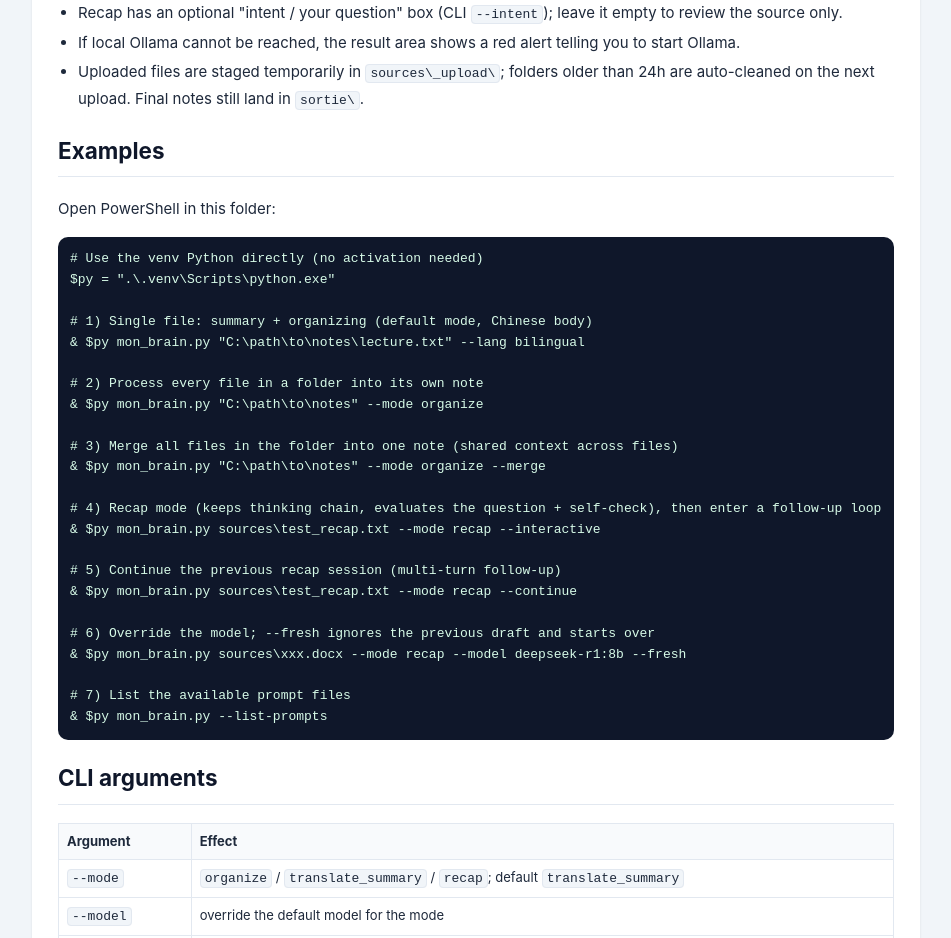
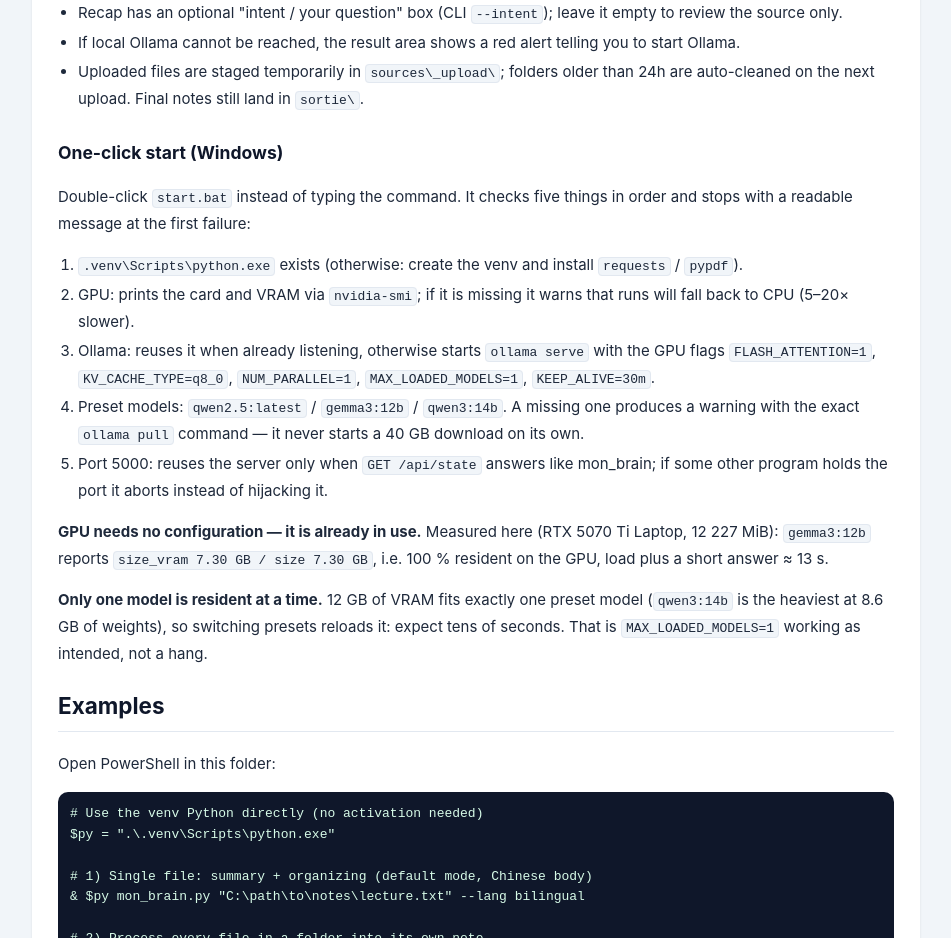
Before and after one commit to NexPathArchitect/mon-brain, a plain HTML site: page docs/index.html in a window 1280 px wide. Shown: the part 3740-4678 px from the top of the page, without its empty margins (164-1115 px from the left). Drawn offline with Linux system fonts and the light colour scheme.

Commit message:
docs: document start.bat, GPU preflight and single-model residency in all three READMEs

```diff
--- a/docs/index.html
+++ b/docs/index.html
@@ -131,6 +131,17 @@ merged summary
 <li>If local Ollama cannot be reached, the result area shows a red alert telling you to start Ollama.</li>
 <li>Uploaded files are staged temporarily in <code>sources\_upload\</code>; folders older than 24h are auto-cleaned on the next upload. Final notes still land in <code>sortie\</code>.</li>
 </ul>
+<h3>One-click start (Windows)</h3>
+<p>Double-click <code>start.bat</code> instead of typing the command. It checks five things in order and stops with a readable message at the first failure:</p>
+<ol>
+<li><code>.venv\Scripts\python.exe</code> exists (otherwise: create the venv and install <code>requests</code> / <code>pypdf</code>).</li>
+<li>GPU: prints the card and VRAM via <code>nvidia-smi</code>; if it is missing it warns that runs will fall back to CPU (5–20× slower).</li>
+<li>Ollama: reuses it when already listening, otherwise starts <code>ollama serve</code> with the GPU flags <code>FLASH_ATTENTION=1</code>, <code>KV_CACHE_TYPE=q8_0</code>, <code>NUM_PARALLEL=1</code>, <code>MAX_LOADED_MODELS=1</code>, <code>KEEP_ALIVE=30m</code>.</li>
+<li>Preset models: <code>qwen2.5:latest</code> / <code>gemma3:12b</code> / <code>qwen3:14b</code>. A missing one produces a warning with the exact <code>ollama pull</code> command — it never starts a 40 GB download on its own.</li>
+<li>Port 5000: reuses the server only when <code>GET /api/state</code> answers like mon_brain; if some other program holds the port it aborts instead of hijacking it.</li>
+</ol>
+<p><b>GPU needs no configuration — it is already in use.</b> Measured here (RTX 5070 Ti Laptop, 12 227 MiB): <code>gemma3:12b</code> reports <code>size_vram 7.30 GB / size 7.30 GB</code>, i.e. 100 % resident on the GPU, load plus a short answer ≈ 13 s.</p>
+<p><b>Only one model is resident at a time.</b> 12 GB of VRAM fits exactly one preset model (<code>qwen3:14b</code> is the heaviest at 8.6 GB of weights), so switching presets reloads it: expect tens of seconds. That is <code>MAX_LOADED_MODELS=1</code> working as intended, not a hang.</p>
 <h2>Examples</h2>
 <p>Open PowerShell in this folder:</p>
 <pre><code># Use the venv Python directly (no activation needed)
@@ -340,6 +351,17 @@ powershell -ExecutionPolicy Bypass -File tools\fetch_vendor.ps1</code></pre>
 <li>连不上本地 Ollama 时，结果区会用红色醒目提示去启动 Ollama。</li>
 <li>网页上传的文件临时存在 <code>sources\_upload\</code>，超过 24 小时的临时目录会在下次上传时自动清理；生成的正式稿件仍落在 <code>sortie\</code>。</li>
 </ul>
+<h3>Windows 一键启动</h3>
+<p>不想敲命令就双击项目根目录的 <code>start.bat</code>。它按顺序查五件事，第一件不通过就停在那里并给出人话提示：</p>
+<ol>
+<li><code>.venv\Scripts\python.exe</code> 在不在（不在就提示先建环境、装 <code>requests</code> / <code>pypdf</code>）。</li>
+<li>GPU：用 <code>nvidia-smi</code> 打印显卡型号和显存；没有 <code>nvidia-smi</code> 就警告"会退回 CPU，慢 5–20 倍"。</li>
+<li>Ollama：已在监听就直接复用；否则后台起 <code>ollama serve</code>，并显式注入 GPU 参数 <code>FLASH_ATTENTION=1</code>、<code>KV_CACHE_TYPE=q8_0</code>、<code>NUM_PARALLEL=1</code>、<code>MAX_LOADED_MODELS=1</code>、<code>KEEP_ALIVE=30m</code>（这些参数必须先于服务启动生效，继承来的旧环境变量不算数）。</li>
+<li>三档所需模型：<code>qwen2.5:latest</code> / <code>gemma3:12b</code> / <code>qwen3:14b</code>；缺哪个就提示对应的 <code>ollama pull</code> 命令，<b>不会自作主张替你下 40 GB</b>。</li>
+<li>5000 端口：只有 <code>GET /api/state</code> 返回的确实是 mon_brain 才复用；端口被别的程序占着就报错退出，不会把别人当成自己的服务。</li>
+</ol>
+<p><b>GPU 不用配置，它已经在用。</b> 本机实测（RTX 5070 Ti Laptop，12 227 MiB）：<code>gemma3:12b</code> 的 <code>size_vram 7.30 GB / size 7.30 GB</code>，即 <b>100% 驻留显存</b>，加载加一次短回答约 13 秒。</p>
+<p><b>同一时刻只驻留一个模型。</b> 12 GB 显存刚好放得下一个档位的模型（最重的 <code>qwen3:14b</code> 权重 8.6 GB），所以<b>来回切档位会重新加载模型，等十几秒属正常</b>——那是 <code>MAX_LOADED_MODELS=1</code> 在起作用，不是卡死。</p>
 <h2>命令示例</h2>
 <p>在本目录打开 PowerShell：</p>
 <pre><code># 直接用 venv 的 Python（无需激活）
@@ -533,6 +555,17 @@ résumé fusionné
 <li>Si Ollama local est inaccessible, la zone de résultat affiche une alerte rouge pour le démarrer.</li>
 <li>Les fichiers envoyés sont temporaires dans <code>sources\_upload\</code> ; les dossiers de plus de 24 h sont nettoyés au prochain envoi. Les notes finales restent dans <code>sortie\</code>.</li>
 </ul>
+<h3>Démarrage en un clic (Windows)</h3>
+<p>Double-cliquez sur <code>start.bat</code> plutôt que de taper la commande. Il vérifie cinq points dans l'ordre et s'arrête au premier échec avec un message clair :</p>
+<ol>
+<li><code>.venv\Scripts\python.exe</code> existe (sinon : créer le venv et installer <code>requests</code> / <code>pypdf</code>).</li>
+<li>GPU : affiche la carte et la VRAM via <code>nvidia-smi</code> ; en son absence, avertit que tout retombera sur le CPU (5 à 20 fois plus lent).</li>
+<li>Ollama : réutilisé s'il écoute déjà, sinon démarrage de <code>ollama serve</code> avec les paramètres GPU <code>FLASH_ATTENTION=1</code>, <code>KV_CACHE_TYPE=q8_0</code>, <code>NUM_PARALLEL=1</code>, <code>MAX_LOADED_MODELS=1</code>, <code>KEEP_ALIVE=30m</code>.</li>
+<li>Modèles des profils : <code>qwen2.5:latest</code> / <code>gemma3:12b</code> / <code>qwen3:14b</code>. Un modèle manquant déclenche seulement un avertissement avec la commande <code>ollama pull</code> — il ne lance jamais un téléchargement de 40 Go.</li>
+<li>Port 5000 : réutilisé uniquement si <code>GET /api/state</code> répond bien comme mon_brain ; sinon le script s'arrête au lieu de prendre le port d'un autre programme.</li>
+</ol>
+<p><b>Le GPU n'a rien à configurer : il est déjà utilisé.</b> Mesuré ici (RTX 5070 Ti Laptop, 12 227 Mio) : <code>gemma3:12b</code> affiche <code>size_vram 7.30 GB / size 7.30 GB</code>, soit <b>100 % résident sur le GPU</b>, chargement plus réponse courte ≈ 13 s.</p>
+<p><b>Un seul modèle résident à la fois.</b> 12 Go de VRAM contiennent exactement un modèle d'un profil (<code>qwen3:14b</code> est le plus lourd, 8,6 Go), donc changer de profil recharge le modèle : comptez quelques dizaines de secondes. C'est <code>MAX_LOADED_MODELS=1</code> qui agit, pas un blocage.</p>
 <h2>Exemples</h2>
 <p>Ouvrez PowerShell dans ce dossier :</p>
 <pre><code># Utiliser directement le Python du venv (sans activation)
```
Also changed, not shown: 4 other files.
